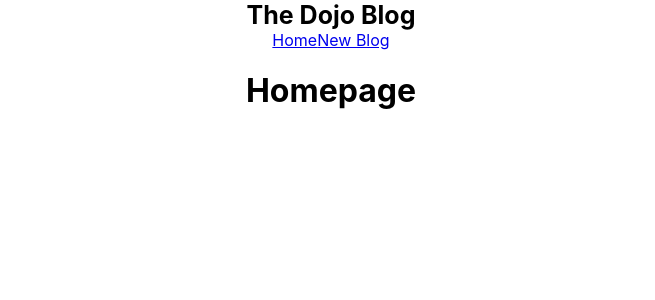
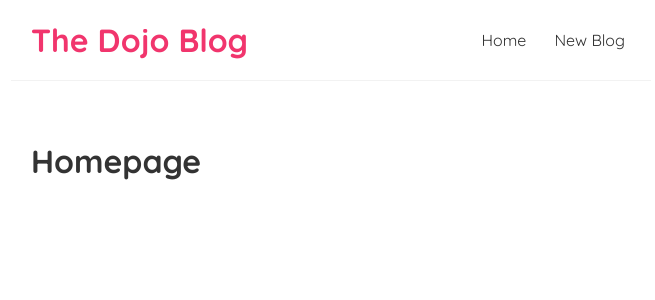
Before and after one commit to afide26/dojo-blog, a React (Create React App) app: page / in a window 1280 px wide. Shown: the top 300 px of the page, without its empty margins (309-964 px from the left). Built offline with nearby package versions, Linux system fonts and the light colour scheme.

Commit message:
Add initial styling

```diff
--- a/src/App.css
+++ /dev/null
@@ -1,38 +0,0 @@
-.App {
-  text-align: center;
-}
-
-.nav-title{
-  font-size: 25px;
-  font-weight: bold;
-}
-
-@media (prefers-reduced-motion: no-preference) {
-  .App-logo {
-    animation: App-logo-spin infinite 20s linear;
-  }
-}
-
-.App-header {
-  background-color: #282c34;
-  min-height: 100vh;
-  display: flex;
-  flex-direction: column;
-  align-items: center;
-  justify-content: center;
-  font-size: calc(10px + 2vmin);
-  color: white;
-}
-
-.App-link {
-  color: #61dafb;
-}
-
-@keyframes App-logo-spin {
-  from {
-    transform: rotate(0deg);
-  }
-  to {
-    transform: rotate(360deg);
-  }
-}
--- a/src/App.js
+++ b/src/App.js
@@ -1,7 +1,7 @@
 
-import './App.css';
 import Navbar from './Components/Navbar';
 import Home from './Views/Home';
+
 
 function App() {
 
--- a/src/index.css
+++ b/src/index.css
@@ -1,13 +1,44 @@
-body {
+@import url('https://fonts.googleapis.com/css2?family=Quicksand:wght@300;400;500;600;700&display=swap');
+
+/* base styles */
+* {
   margin: 0;
-  font-family: -apple-system, BlinkMacSystemFont, 'Segoe UI', 'Roboto', 'Oxygen',
-    'Ubuntu', 'Cantarell', 'Fira Sans', 'Droid Sans', 'Helvetica Neue',
-    sans-serif;
-  -webkit-font-smoothing: antialiased;
-  -moz-osx-font-smoothing: grayscale;
+  font-family: "Quicksand";
+  color: #333;
+}
+.navbar {
+  padding: 20px;
+  display: flex;
+  align-items: center;
+  max-width: 600px;
+  margin: 0 auto;
+  border-bottom: 1px solid #f2f2f2;
+}
+.navbar h1, .nav-title{
+  color: #f1356d;
 }
 
-code {
-  font-family: source-code-pro, Menlo, Monaco, Consolas, 'Courier New',
-    monospace;
+.home h1{
+  color:#333;
 }
+.nav-title,.home h1{
+  font-size: 2rem;
+  font-weight: bold;
+}
+.navbar .links {
+  margin-left: auto;
+}
+.navbar a {
+  margin-left: 16px;
+  text-decoration: none;
+  padding: 6px;
+
+}
+.navbar a:hover {
+  color: #f1356d;
+}
+.content {
+  max-width: 600px;
+  margin: 40px auto;
+  padding: 20px;
+}
```
